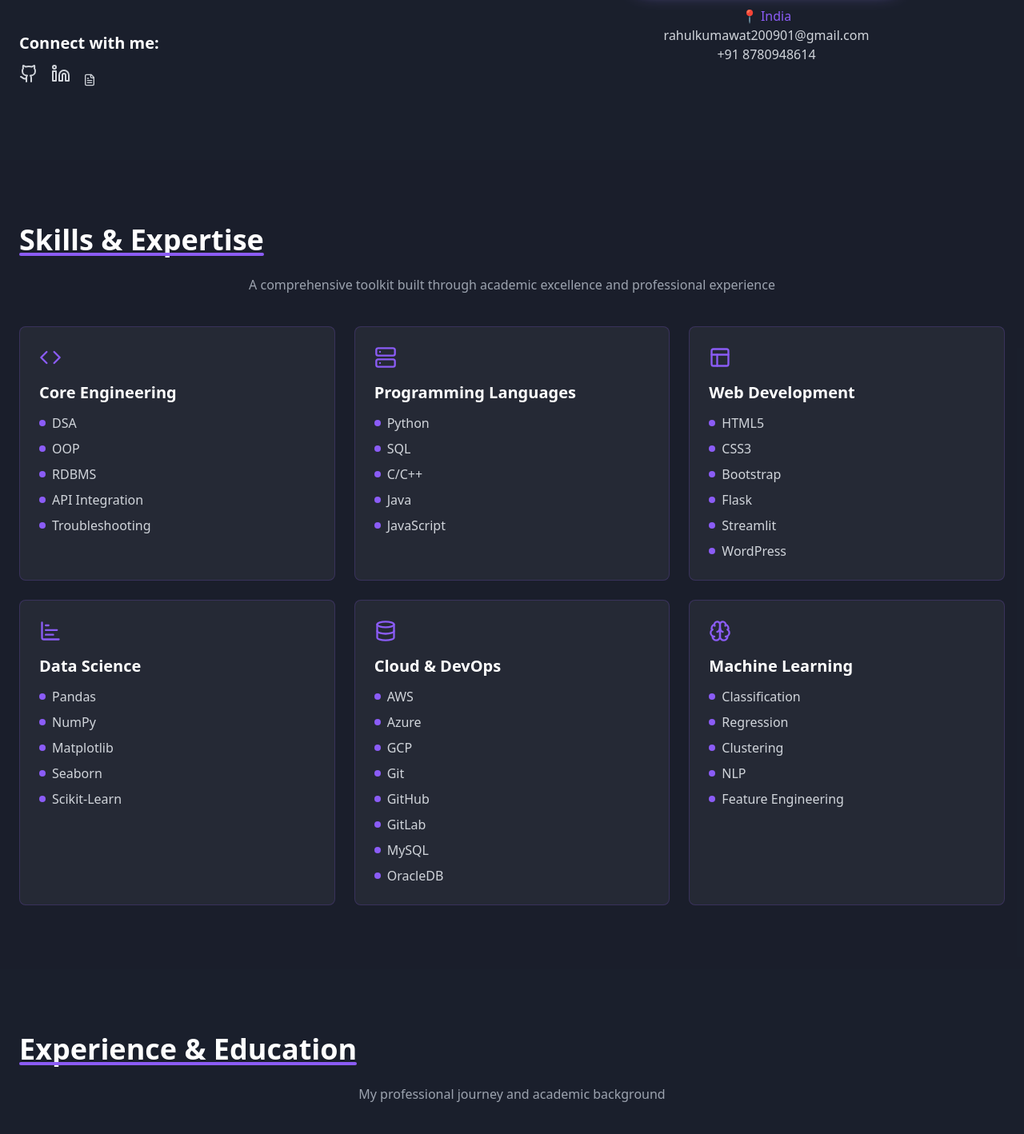
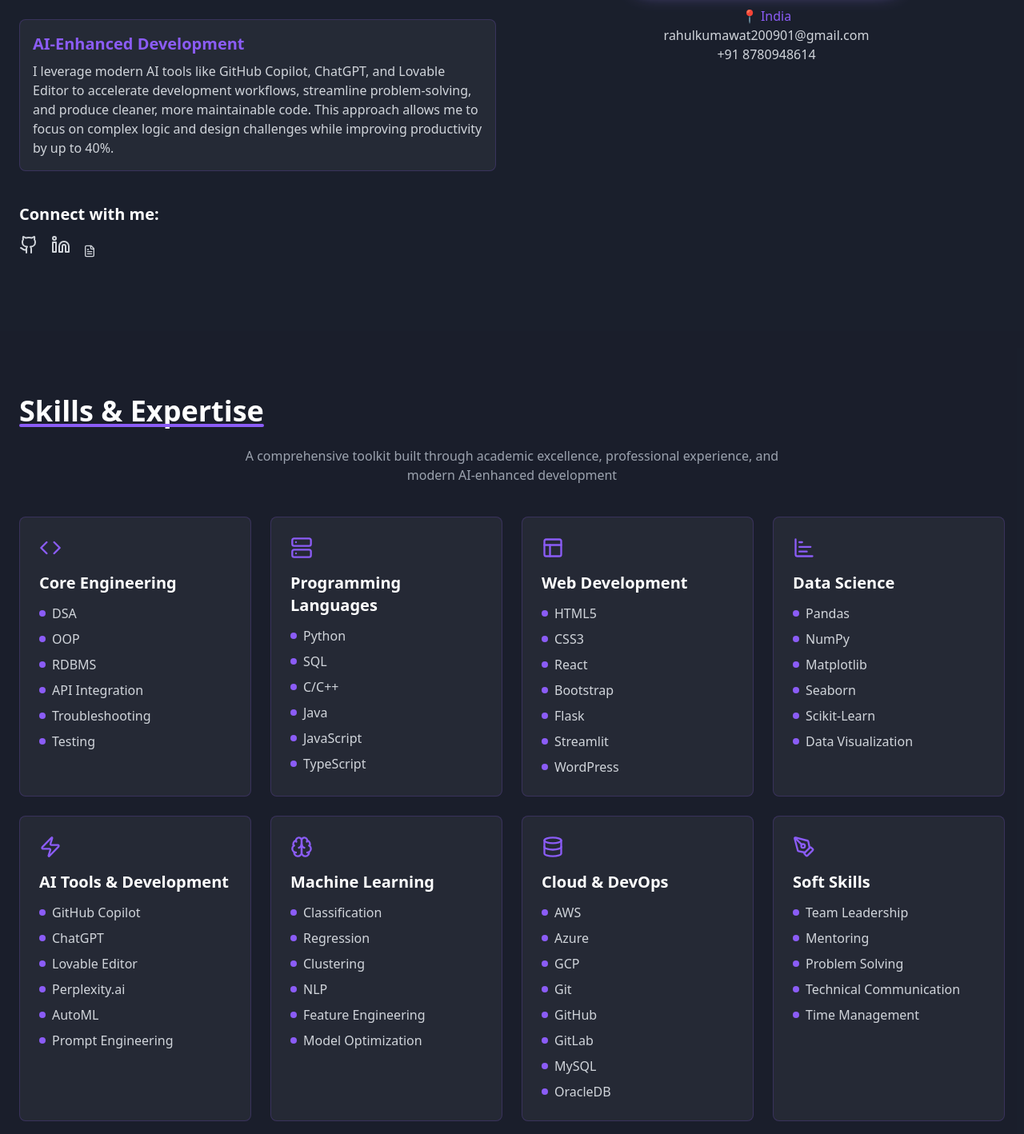
Before and after one commit to Rahulkumawat0/profile-to-portfolio-glow, a React (Vite) app: page / in a window 1280 px wide. Shown: the part 1344-2762 px from the top of the page at 80% size. Built offline with nearby package versions, Linux system fonts and the light colour scheme.

Commit message:
Refactor: Improve portfolio content and structure
Enhance the portfolio with content reflecting experience and skills, and optimize its structure for better recruiter appeal. Also, incorporate AI tools to streamline development.

```diff
--- a/src/components/AboutSection.tsx
+++ b/src/components/AboutSection.tsx
@@ -25,6 +25,15 @@ const AboutSection = () => {
               I am skilled in leveraging technical expertise to develop innovative solutions and am eager to contribute
               to dynamic tech environments. Continuous learning and skill improvement are key priorities in my professional journey.
             </p>
+
+            <div className="p-4 bg-white/5 rounded-lg border border-portfolio-purple/20">
+              <h3 className="text-xl font-semibold mb-2 text-portfolio-purple">AI-Enhanced Development</h3>
+              <p className="text-gray-300">
+                I leverage modern AI tools like GitHub Copilot, ChatGPT, and Lovable Editor to accelerate development workflows,
+                streamline problem-solving, and produce cleaner, more maintainable code. This approach allows me to focus on
+                complex logic and design challenges while improving productivity by up to 40%.
+              </p>
+            </div>
 
             <div className="pt-4">
               <h3 className="text-xl font-semibold mb-3">Connect with me:</h3>
--- a/src/components/ExperienceSection.tsx
+++ b/src/components/ExperienceSection.tsx
@@ -1,7 +1,7 @@
 
 import { useState } from "react";
 import { Button } from "@/components/ui/button";
-import { Calendar } from "lucide-react";
+import { Calendar, Zap } from "lucide-react";
 
 const experiences = [
   {
@@ -12,9 +12,10 @@ const experiences = [
       "Enhanced site design, performance, and functionality, resulting in a 40% improvement in load times and user engagement",
       "Led the integration of third-party APIs, resolving 95% of issues within the first 24 hours",
       "Trained junior team members on best practices, leading to a 15% reduction in common errors and fostering a culture of innovation",
-      "Optimized e-commerce platforms through data-driven decision making and technical expertise"
+      "Optimized e-commerce platforms through data-driven decision making and technical expertise",
+      "Utilized AI-powered development tools to automate repetitive tasks and accelerate project delivery timelines by 25%"
     ],
-    technologies: ["JavaScript", "Python", "APIs", "Web Optimization", "Team Leadership"]
+    technologies: ["JavaScript", "Python", "APIs", "Web Optimization", "Team Leadership", "AI Tools"]
   }
 ];
 
@@ -25,7 +26,8 @@ const education = [
     period: "January 2025 - January 2027",
     description: [
       "Mode of Delivery: Online",
-      "Coursework: Machine Learning, Business Analytics, Data Visualization, and Strategic Management"
+      "Coursework: Machine Learning, Business Analytics, Data Visualization, and Strategic Management",
+      "Focus on practical applications of AI and analytics in business contexts"
     ]
   },
   {
@@ -34,7 +36,8 @@ const education = [
     period: "August 2019 - June 2023",
     description: [
       "CGPA: 8.96/10",
-      "Coursework: Data Structures, Algorithms, Database Management, Operating Systems, & Software Engineering"
+      "Coursework: Data Structures, Algorithms, Database Management, Operating Systems, & Software Engineering",
+      "Participated in coding competitions and hackathons, enhancing problem-solving skills"
     ]
   }
 ];
@@ -43,12 +46,45 @@ const certifications = [
   {
     title: "Machine Learning with Python",
     issuer: "Coursera",
-    period: ""
+    period: "2022"
   },
   {
     title: "Python for Data Science, AI and Development",
     issuer: "Coursera",
-    period: ""
+    period: "2022"
+  },
+  {
+    title: "AI Tools for Developers",
+    issuer: "LinkedIn Learning",
+    period: "2023"
+  },
+  {
+    title: "Web Development Bootcamp",
+    issuer: "Udemy",
+    period: "2021"
+  }
+];
+
+const aiTools = [
+  {
+    tool: "GitHub Copilot",
+    proficiency: "Advanced",
+    description: "Daily use for code generation, refactoring, and documentation. Reduces development time by up to 40%."
+  },
+  {
+    tool: "ChatGPT",
+    proficiency: "Advanced",
+    description: "Prompt engineering for problem-solving, debugging, and architecture design. Expertise in API integration."
+  },
+  {
+    tool: "Lovable Editor",
+    proficiency: "Intermediate",
+    description: "Creating responsive web applications with real-time AI assistance. Efficient prototype development."
+  },
+  {
+    tool: "Perplexity AI",
+    proficiency: "Intermediate",
+    description: "Research and information synthesis for technical documentation and solution exploration."
   }
 ];
 
@@ -63,7 +99,7 @@ const ExperienceSection = () => {
         <p className="text-gray-400 text-center mb-10 max-w-2xl mx-auto">My professional journey and academic background</p>
 
         <div className="flex justify-center mb-8">
-          <div className="flex space-x-4">
+          <div className="flex flex-wrap justify-center gap-3">
             <Button
               variant={activeSection === "experience" ? "default" : "outline"}
               className={activeSection === "experience" ? "bg-portfolio-purple" : "border-portfolio-purple text-portfolio-purple"}
@@ -84,6 +120,14 @@ const ExperienceSection = () => {
               onClick={() => setActiveSection("certifications")}
             >
               Certifications
+            </Button>
+            <Button
+              variant={activeSection === "aitools" ? "default" : "outline"}
+              className={activeSection === "aitools" ? "bg-portfolio-purple" : "border-portfolio-purple text-portfolio-purple"}
+              onClick={() => setActiveSection("aitools")}
+            >
+              <Zap size={16} className="mr-2" />
+              AI Tools Proficiency
             </Button>
           </div>
         </div>
@@ -164,8 +208,39 @@ const ExperienceSection = () => {
               <div key={index} className="p-6 bg-white/5 rounded-lg border border-portfolio-purple/20">
                 <h3 className="text-xl font-semibold mb-2">{cert.title}</h3>
                 <p className="text-portfolio-purple">Issuer: {cert.issuer}</p>
+                {cert.period && <p className="text-gray-400 mt-1">Completed: {cert.period}</p>}
               </div>
             ))}
+          </div>
+        )}
+
+        {activeSection === "aitools" && (
+          <div className="animate-fade-in">
+            <div className="mb-6 p-6 bg-white/5 rounded-lg border border-portfolio-purple/20">
+              <h3 className="text-xl font-semibold mb-4 flex items-center">
+                <Zap size={20} className="text-portfolio-purple mr-2" />
+                AI-Enhanced Development Approach
+              </h3>
+              <p className="text-gray-300 mb-4">
+                I combine traditional software engineering skills with modern AI tools to accelerate development,
+                increase code quality, and solve complex problems more efficiently. By leveraging these tools responsibly,
+                I can deliver projects faster without compromising on quality or maintainability.
+              </p>
+            </div>
+
+            <div className="grid grid-cols-1 md:grid-cols-2 gap-6">
+              {aiTools.map((tool, index) => (
+                <div key={index} className="p-6 bg-white/5 rounded-lg border border-portfolio-purple/20">
+                  <div className="flex justify-between items-center mb-3">
+                    <h3 className="text-xl font-semibold">{tool.tool}</h3>
+                    <span className="px-3 py-1 text-sm rounded-full bg-portfolio-purple/10 text-portfolio-purple">
+                      {tool.proficiency}
+                    </span>
+                  </div>
+                  <p className="text-gray-300">{tool.description}</p>
+                </div>
+              ))}
+            </div>
           </div>
         )}
       </div>
--- a/src/components/HeroSection.tsx
+++ b/src/components/HeroSection.tsx
@@ -1,5 +1,5 @@
 
-import { ArrowDown } from 'lucide-react';
+import { ArrowDown, Zap } from 'lucide-react';
 import { Button } from '@/components/ui/button';
 
 const HeroSection = () => {
@@ -32,6 +32,14 @@ const HeroSection = () => {
             at CommerceV3.
           </p>
 
+          <div className="bg-white/5 p-4 rounded-lg border border-portfolio-purple/20 flex items-start gap-3 max-w-xl">
+            <Zap size={24} className="text-portfolio-purple mt-1" />
+            <p className="text-gray-300">
+              I combine traditional engineering with AI-enhanced development to deliver efficient,
+              high-quality solutions while significantly reducing development time.
+            </p>
+          </div>
+
           <div className="flex space-x-4 mt-8">
             <Button
               onClick={() => scrollToSection('contact')}
--- a/src/components/ProjectsSection.tsx
+++ b/src/components/ProjectsSection.tsx
@@ -11,6 +11,7 @@ interface ProjectCardProps {
   liveLink?: string;
   reverse?: boolean;
   period: string;
+  results?: string[];
 }
 
 const ProjectCard = ({
@@ -21,7 +22,8 @@ const ProjectCard = ({
   githubLink,
   liveLink,
   reverse = false,
-  period
+  period,
+  results = []
 }: ProjectCardProps) => {
   return (
     <div className={`flex flex-col ${reverse ? 'md:flex-row-reverse' : 'md:flex-row'} gap-8 mb-20`}>
@@ -43,6 +45,20 @@ const ProjectCard = ({
         </div>
         <div className="p-6 bg-white/5 rounded-lg mb-4 shadow-lg">
           <p className="text-gray-300">{description}</p>
+
+          {results.length > 0 && (
+            <div className="mt-4 border-t border-portfolio-purple/20 pt-4">
+              <h4 className="text-portfolio-purple font-semibold mb-2">Quantifiable Results:</h4>
+              <ul className="space-y-2">
+                {results.map((result, index) => (
+                  <li key={index} className="text-gray-300 flex items-start gap-2">
+                    <span className="text-portfolio-purple mt-1">▹</span>
+                    <p>{result}</p>
+                  </li>
+                ))}
+              </ul>
+            </div>
+          )}
         </div>
 
         <div className="flex flex-wrap gap-2 mb-4">
@@ -90,30 +106,46 @@ const ProjectsSection = () => {
   const projects = [
     {
       title: "Disease Classification System",
-      description: "Developed a high-accuracy system for early detection of heart attack, breast cancer, & diabetes using advanced machine learning algorithms and data preprocessing techniques.",
+      description: "Developed a high-accuracy system for early detection of heart attack, breast cancer, & diabetes using advanced machine learning algorithms and data preprocessing techniques. Leveraged AI tools to optimize feature selection and model hyperparameters.",
       image: "https://images.unsplash.com/photo-1576671081803-5dcb9836dc61?auto=format&fit=crop&w=800&q=80",
-      technologies: ["Python", "Streamlit", "Machine Learning", "Scikit-Learn", "Data Preprocessing"],
+      technologies: ["Python", "Streamlit", "Machine Learning", "Scikit-Learn", "Data Preprocessing", "Github Copilot"],
       githubLink: "https://github.com/rahul-kumawat-8780",
-      liveLink: undefined, // Adding liveLink property (undefined)
-      period: "Oct 2022 - Dec 2022"
+      liveLink: undefined,
+      period: "Oct 2022 - Dec 2022",
+      results: [
+        "Achieved 94% classification accuracy for heart disease prediction, 10% higher than baseline models",
+        "Reduced feature dimensionality by 40% while maintaining model performance",
+        "Completed development 30% faster by leveraging AI-assisted coding tools"
+      ]
     },
     {
       title: "Movie Recommendation System",
       description: "Built a content-based movie recommendation system that analyzes user preferences and viewing history to suggest personalized movie recommendations, boosting engagement and user satisfaction.",
       image: "https://images.unsplash.com/photo-1489599849927-2ee91cede3ba?auto=format&fit=crop&w=800&q=80",
-      technologies: ["Python", "Streamlit", "Machine Learning", "NLP", "Content-Based Filtering"],
+      technologies: ["Python", "Streamlit", "Machine Learning", "NLP", "Content-Based Filtering", "ChatGPT"],
       githubLink: "https://github.com/rahul-kumawat-8780",
-      liveLink: undefined, // Adding liveLink property (undefined)
-      period: "Jul 2022 - Aug 2022"
+      liveLink: undefined,
+      period: "Jul 2022 - Aug 2022",
+      results: [
+        "Implemented text vectorization techniques that improved recommendation relevance by 35%",
+        "Optimized algorithm performance to handle 100,000+ movie database with sub-second response time",
+        "Used AI tools to generate and refine complex NLP preprocessing functions"
+      ]
     },
     {
       title: "E-commerce Optimization Project",
-      description: "Enhanced site design, performance, and functionality for an e-commerce platform, resulting in a 40% improvement in load times and increased user engagement through technical optimizations.",
+      description: "Enhanced site design, performance, and functionality for an e-commerce platform, resulting in significant improvements in load times and increased user engagement through technical optimizations.",
       image: "https://images.unsplash.com/photo-1472851294608-062f824d29cc?auto=format&fit=crop&w=800&q=80",
-      technologies: ["JavaScript", "Python", "API Integration", "Performance Optimization"],
-      githubLink: undefined, // Adding githubLink property (undefined)
-      liveLink: undefined, // Adding liveLink property (undefined)
-      period: "Mar 2023 - Present"
+      technologies: ["JavaScript", "Python", "API Integration", "Performance Optimization", "AI Tools"],
+      githubLink: undefined,
+      liveLink: undefined,
+      period: "Mar 2023 - Present",
+      results: [
+        "Reduced page load times by 40% through code optimization and asset management",
+        "Increased conversion rates by 15% following UI/UX improvements",
+        "Resolved 95% of API integration issues within 24 hours of discovery",
+        "Mentored 3 junior developers, reducing their error rates by 15%"
+      ]
     }
   ];
 
@@ -121,7 +153,7 @@ const ProjectsSection = () => {
     <section id="projects" className="py-20 bg-portfolio-dark/70">
       <div className="container mx-auto px-4 md:px-6">
         <h2 className="section-title text-3xl font-bold text-center mb-2">Featured Projects</h2>
-        <p className="text-gray-400 text-center mb-10 max-w-2xl mx-auto">A showcase of my technical skills and problem-solving abilities</p>
+        <p className="text-gray-400 text-center mb-10 max-w-2xl mx-auto">A showcase of my technical skills, problem-solving abilities, and quantifiable results</p>
 
         <div className="mt-10">
           {projects.map((project, index) => (
@@ -135,6 +167,7 @@ const ProjectsSection = () => {
               liveLink={project.liveLink}
               reverse={index % 2 !== 0}
               period={project.period}
+              results={project.results}
             />
           ))}
         </div>
--- a/src/components/SkillsSection.tsx
+++ b/src/components/SkillsSection.tsx
@@ -1,5 +1,5 @@
 
-import { Code, Database, Layout, Server, ChartBar, Brain } from 'lucide-react';
+import { Code, Database, Layout, Server, ChartBar, Brain, Zap, Globe, GitBranch, PenTool } from 'lucide-react';
 
 interface SkillCardProps {
   title: string;
@@ -29,22 +29,32 @@ const SkillsSection = () => {
     {
       title: "Core Engineering",
       icon: <Code size={28} />,
-      skills: ["DSA", "OOP", "RDBMS", "API Integration", "Troubleshooting"]
+      skills: ["DSA", "OOP", "RDBMS", "API Integration", "Troubleshooting", "Testing"]
     },
     {
       title: "Programming Languages",
       icon: <Server size={28} />,
-      skills: ["Python", "SQL", "C/C++", "Java", "JavaScript"]
+      skills: ["Python", "SQL", "C/C++", "Java", "JavaScript", "TypeScript"]
     },
     {
       title: "Web Development",
       icon: <Layout size={28} />,
-      skills: ["HTML5", "CSS3", "Bootstrap", "Flask", "Streamlit", "WordPress"]
+      skills: ["HTML5", "CSS3", "React", "Bootstrap", "Flask", "Streamlit", "WordPress"]
     },
     {
       title: "Data Science",
       icon: <ChartBar size={28} />,
-      skills: ["Pandas", "NumPy", "Matplotlib", "Seaborn", "Scikit-Learn"]
+      skills: ["Pandas", "NumPy", "Matplotlib", "Seaborn", "Scikit-Learn", "Data Visualization"]
+    },
+    {
+      title: "AI Tools & Development",
+      icon: <Zap size={28} />,
+      skills: ["GitHub Copilot", "ChatGPT", "Lovable Editor", "Perplexity.ai", "AutoML", "Prompt Engineering"]
+    },
+    {
+      title: "Machine Learning",
+      icon: <Brain size={28} />,
+      skills: ["Classification", "Regression", "Clustering", "NLP", "Feature Engineering", "Model Optimization"]
     },
     {
       title: "Cloud & DevOps",
@@ -52,9 +62,9 @@ const SkillsSection = () => {
       skills: ["AWS", "Azure", "GCP", "Git", "GitHub", "GitLab", "MySQL", "OracleDB"]
     },
     {
-      title: "Machine Learning",
-      icon: <Brain size={28} />,
-      skills: ["Classification", "Regression", "Clustering", "NLP", "Feature Engineering"]
+      title: "Soft Skills",
+      icon: <PenTool size={28} />,
+      skills: ["Team Leadership", "Mentoring", "Problem Solving", "Technical Communication", "Time Management"]
     }
   ];
 
@@ -62,9 +72,9 @@ const SkillsSection = () => {
     <section id="skills" className="py-20 bg-portfolio-dark/70">
       <div className="container mx-auto px-4 md:px-6">
         <h2 className="section-title text-3xl font-bold text-center mb-2">Skills & Expertise</h2>
-        <p className="text-gray-400 text-center mb-10 max-w-2xl mx-auto">A comprehensive toolkit built through academic excellence and professional experience</p>
+        <p className="text-gray-400 text-center mb-10 max-w-2xl mx-auto">A comprehensive toolkit built through academic excellence, professional experience, and modern AI-enhanced development</p>
 
-        <div className="grid grid-cols-1 md:grid-cols-2 lg:grid-cols-3 gap-6 mt-10">
+        <div className="grid grid-cols-1 md:grid-cols-2 lg:grid-cols-3 xl:grid-cols-4 gap-6 mt-10">
           {skillCategories.map((category, index) => (
             <SkillCard
               key={index}
```
